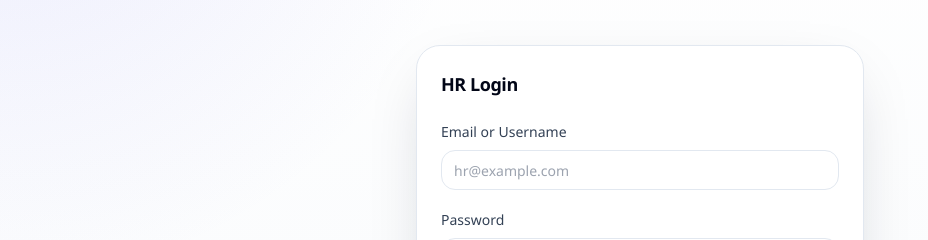
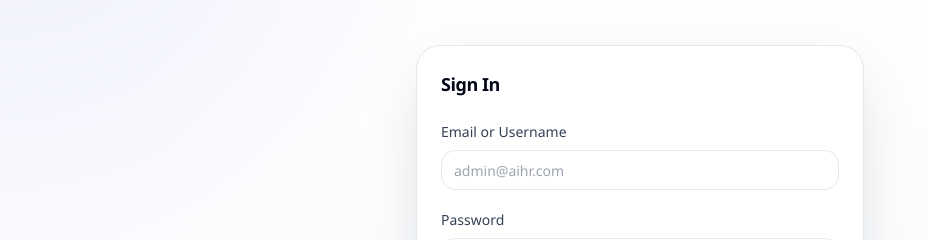
Before and after one commit to irfanmia/ai-hr-platform, a Next.js app in the folder frontend/: page /login in a window 1280 px wide. Shown: the part 196-436 px from the top of the page, without its empty margins (0-928 px from the left). Built offline with nearby package versions, Linux system fonts and the light colour scheme; no server answers.

Commit message:
fix: API URL env + login page cleanup

```diff
--- a/frontend/app/login/page.tsx
+++ b/frontend/app/login/page.tsx
@@ -26,7 +26,7 @@ export default function LoginPage() {
       localStorage.setItem("hr_refresh_token", tokens.refresh);
       router.push("/dashboard");
     } catch {
-      setError("Invalid credentials. Use an HR account created in Django admin.");
+      setError("Invalid credentials. Please try again.");
     } finally {
       setLoading(false);
     }
@@ -36,13 +36,13 @@ export default function LoginPage() {
     <div className="flex min-h-screen items-center justify-center px-6 py-12">
       <Card className="w-full max-w-md rounded-3xl">
         <CardHeader>
-          <CardTitle>HR Login</CardTitle>
+          <CardTitle>Sign In</CardTitle>
         </CardHeader>
         <CardContent>
           <form className="space-y-5" onSubmit={handleSubmit}>
             <div>
               <Label className="mb-2 block">Email or Username</Label>
-              <Input value={email} onChange={(e) => setEmail(e.target.value)} placeholder="hr@example.com" />
+              <Input value={email} onChange={(e) => setEmail(e.target.value)} placeholder="admin@aihr.com" />
             </div>
             <div>
               <Label className="mb-2 block">Password</Label>
```
